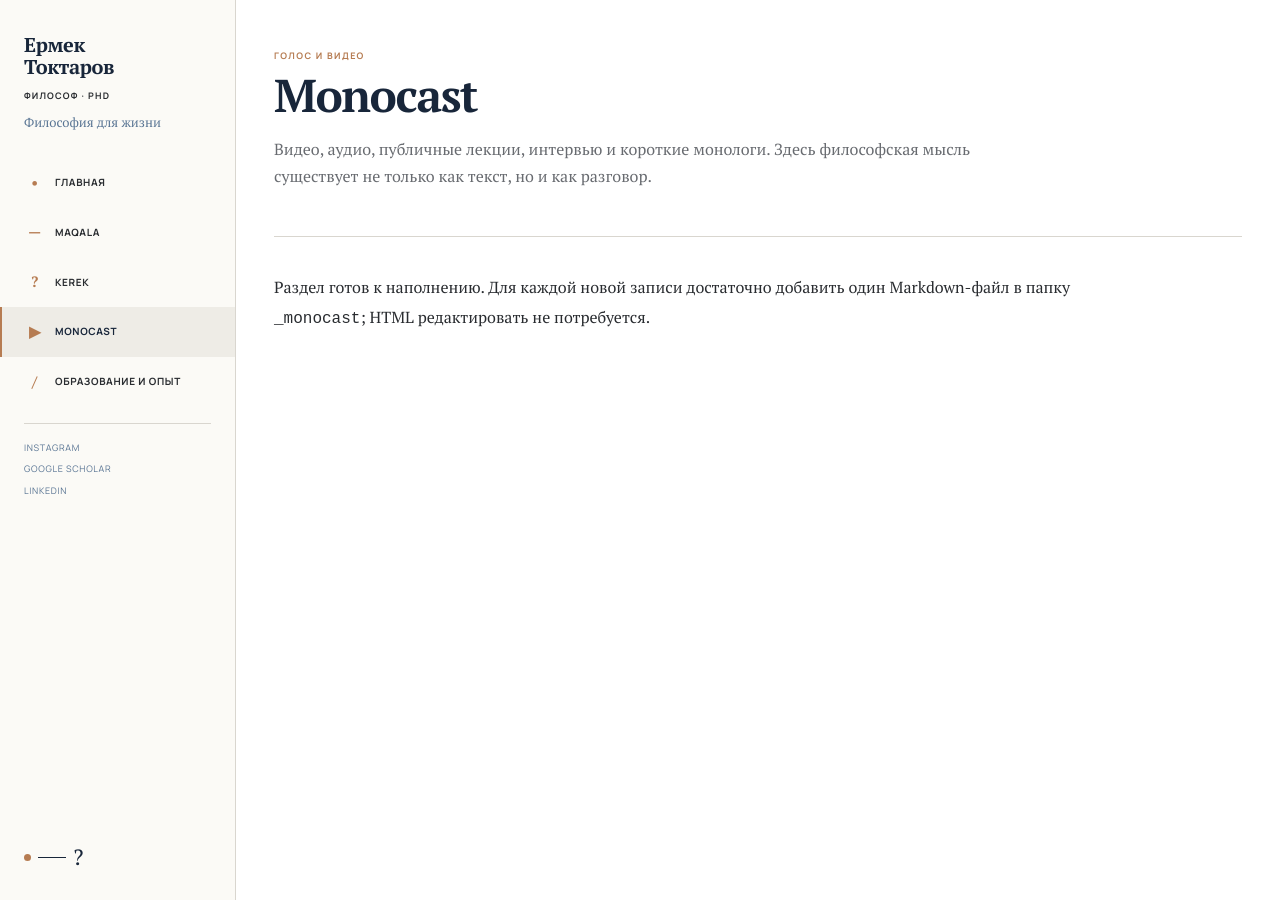
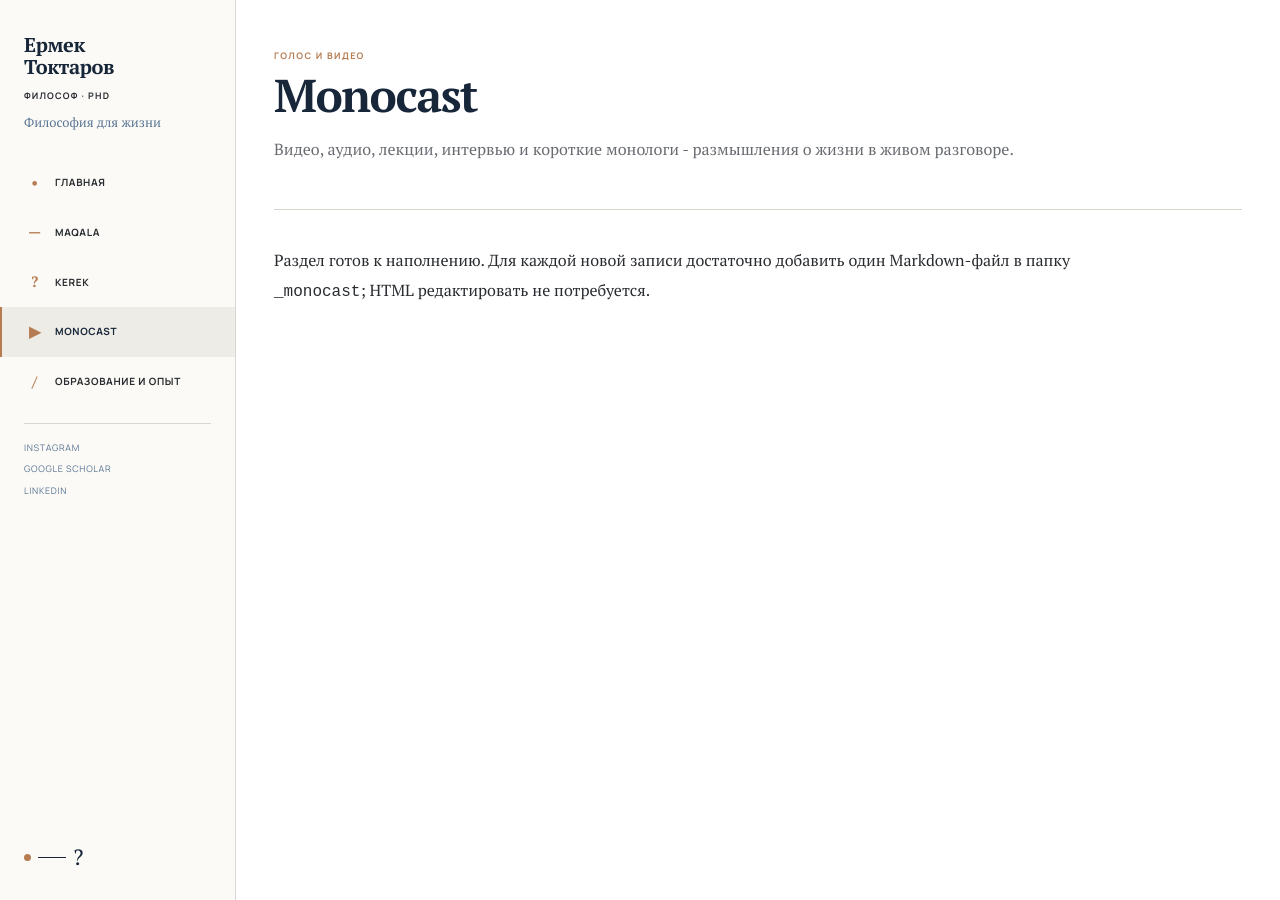
Before and after one commit to ermekuss/blog, a Jekyll site: the page built from monocast.html, in a window 1280 px wide. Built offline with Jekyll 4.4.1, drawn with Linux system fonts in a browser that asks for light colours.

Commit message:
Revise description and lead text in monocast.html
Updated the description and lead paragraph for clarity.

```diff
--- a/monocast.html
+++ b/monocast.html
@@ -2,13 +2,13 @@
 layout: default
 permalink: /monocast/
 title: "Monocast"
-description: "Видео, аудио, лекции и короткие философские монологи Ермека Токтарова."
+description: "Видео, аудио, лекции и короткие философские монологи."
 ---
 <section class="page-hero">
   <div class="shell narrow">
     <div class="eyebrow">Голос и видео</div>
     <h1>Monocast</h1>
-    <p class="page-lead">Видео, аудио, публичные лекции, интервью и короткие монологи. Здесь философская мысль существует не только как текст, но и как разговор.</p>
+    <p class="page-lead">Видео, аудио, лекции, интервью и короткие монологи - размышления о жизни в живом разговоре.</p>
   </div>
 </section>
 <section class="page-content">
```
